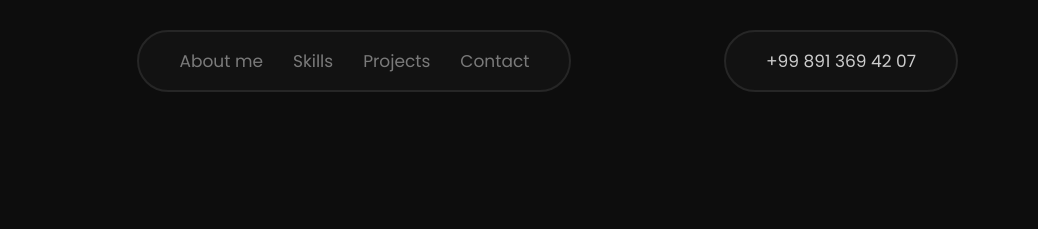
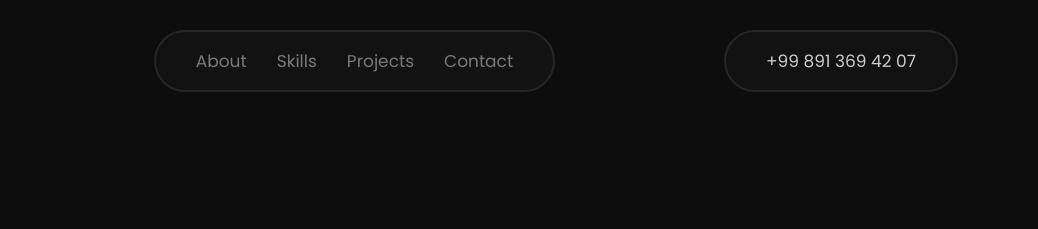
Before and after one commit to abdulaziz1272/architect, a plain HTML site: page index.html in a window 1280 px wide. Shown: the top 229 px of the page, 242-1280 px from the left. Drawn offline with Linux system fonts and the light colour scheme.

Commit message:
first commit

```diff
--- a/index.html
+++ b/index.html
@@ -18,7 +18,7 @@
         </div>
         <nav>
             <ul class="header-lists">
-                <li><a href="#about-me">About me</a></li>
+                <li><a href="#about-me">About</a></li>
                 <li><a href="#skills">Skills</a></li>
                 <li><a href="#projects">Projects</a></li>
                 <li><a href="#contact">Contact</a></li>
```
